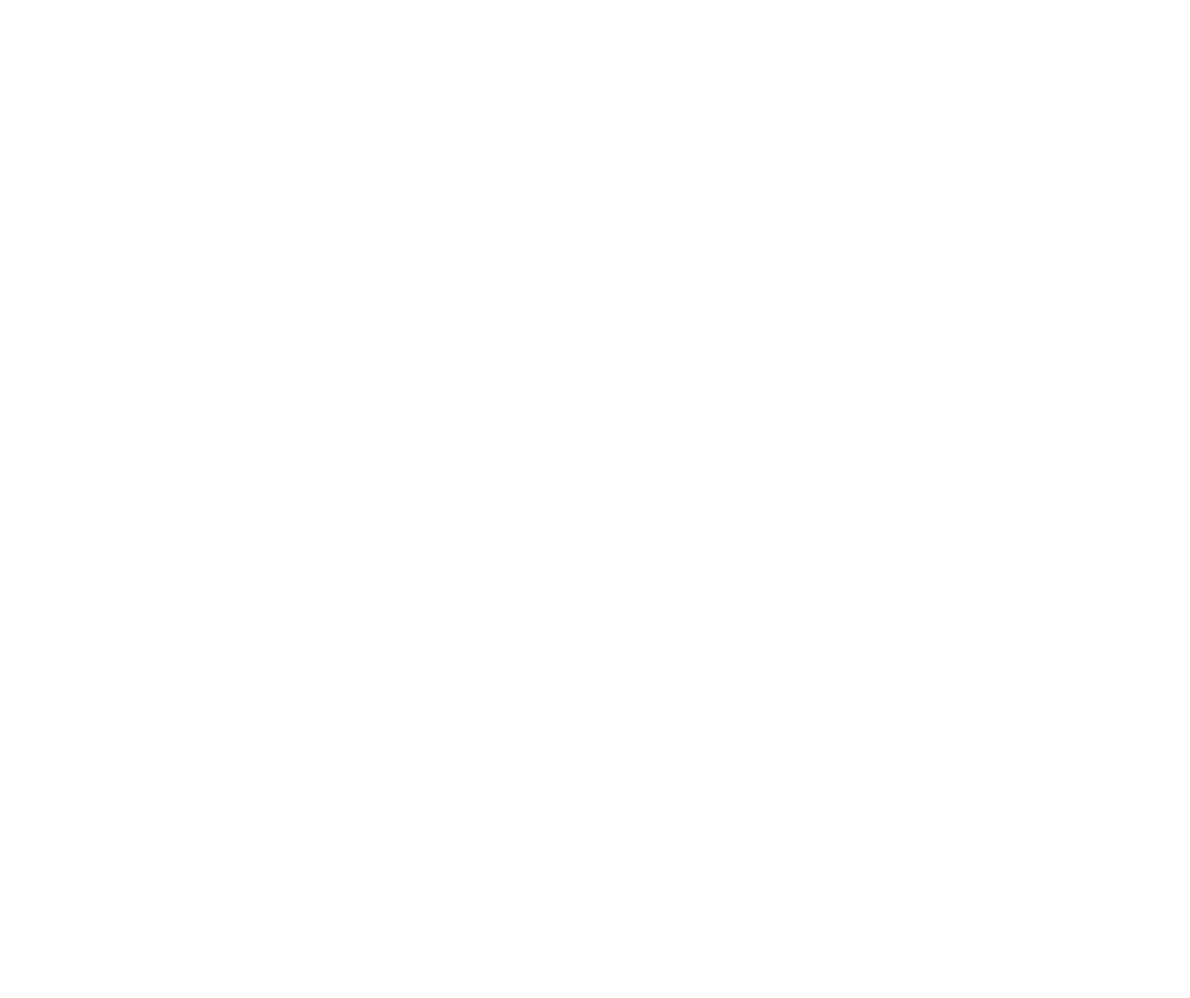
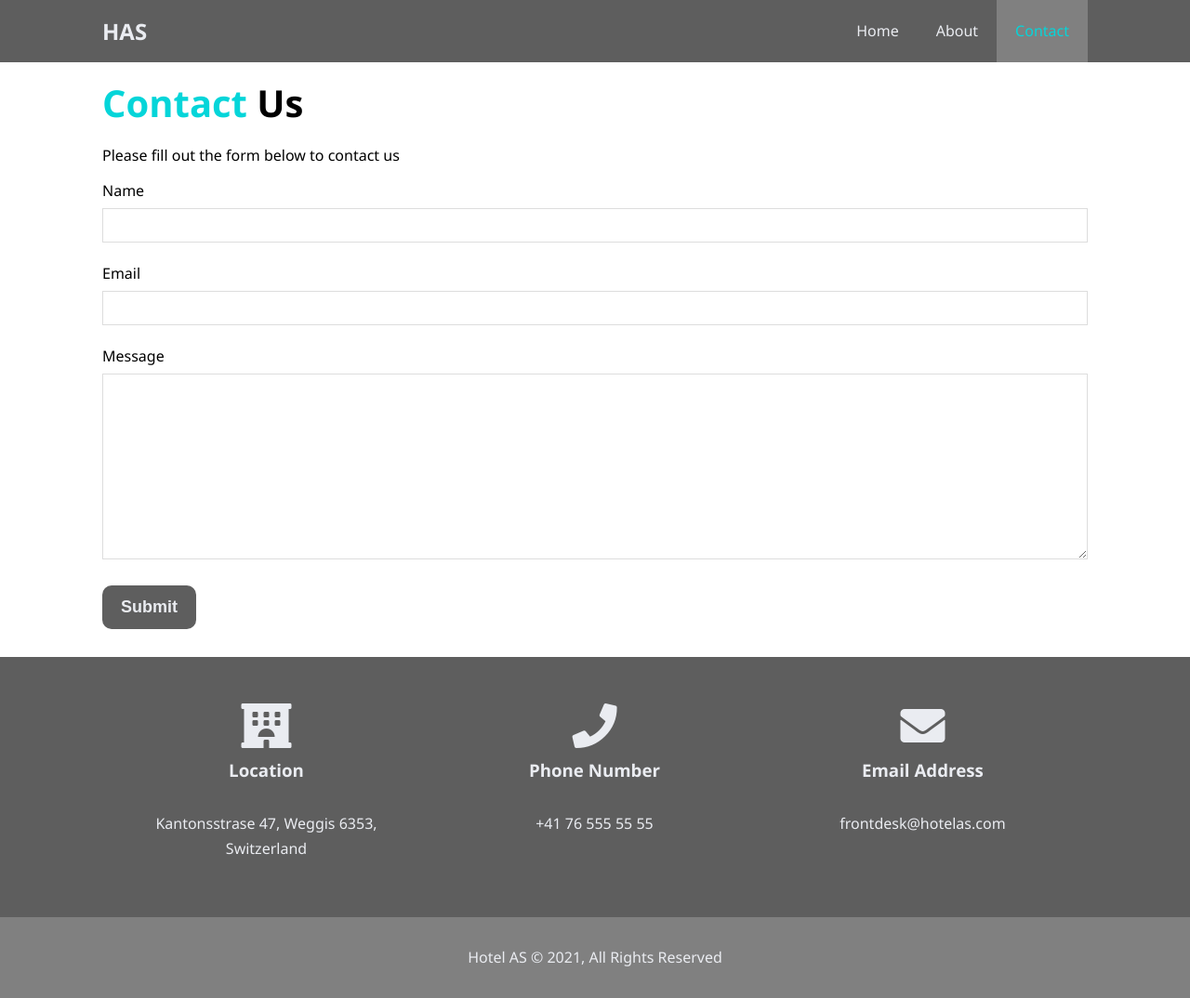
Before and after one commit to LatvianRaccoon/HTML_CSS, a plain HTML site: page contact.html in a window 1280 px wide. Shown: the whole page at 93% size. Before the commit the page ends 800 px from the top, so only its background shows below. Drawn offline with Linux system fonts and the light colour scheme.

Commit message:
finished hotel website project

```diff
--- a/contact.html
+++ b/contact.html
@@ -0,0 +1,78 @@
+<!DOCTYPE html>
+<html lang="en">
+
+<head>
+    <meta charset="UTF-8">
+    <meta http-equiv="X-UA-Compatible" content="IE=edge">
+    <meta name="viewport" content="width=device-width, initial-scale=1.0">
+    <meta name="description" content="Welcome to Your paradise">
+    <meta name="keywords" content="hotel,europa hotel,switzerland hotel">
+
+    <link rel="stylesheet" href="https://use.fontawesome.com/releases/v5.14.0/css/all.css">
+    <link rel="stylesheet" href="css/style.css">
+
+    <title>Hotel AS | Contact</title>
+</head>
+
+<body>
+    <header>
+        <nav id="navbar">
+            <div class="container">
+                <h1 class="logo"><a href="index.html">HAS</a></h1>
+                <ul>
+                    <li><a href="index.html">Home</a></li>
+                    <li><a href="about.html">About</a></li>
+                    <li><a class="current" href="contact.html">Contact</a></li>
+                </ul>
+            </div>
+        </nav>
+    </header>
+
+    <section id="contact-form" class="py-3">
+        <div class="container">
+            <h1 class="l-heading"><span class="text-primary">Contact</span> Us</h1>
+            <p>Please fill out the form below to contact us</p>
+            <form action="process.php">
+                <div class="form-group">
+                    <label for="name">Name</label>
+                    <input type="text" name="name" id="name">
+                </div>
+                <div class="form-group">
+                    <label for="email">Email</label>
+                    <input type="email" name="email" id="email">
+                </div>
+                <div class="form-group">
+                    <label for="message">Message</label>
+                    <textarea type="text" name="message" id="message"></textarea>
+                </div>
+                <button type="submit" class="btn">Submit</button>
+            </form>
+        </div>
+    </section>
+
+    <section id="contact-info" class="bg-dark">
+        <div class="container">
+            <div class="box">
+                <i class="fas fa-hotel fa-3x"></i>
+                <h3> Location</h3>
+                <p>Kantonsstrase 47, Weggis 6353, Switzerland</p>
+            </div>
+            <div class="box">
+                <i class="fas fa-phone fa-3x"></i>
+                <h3>Phone Number</h3>
+                <p>+41 76 555 55 55</p>
+            </div>
+            <div class="box">
+                <i class="fas fa-envelope fa-3x"></i>
+                <h3>Email Address</h3>
+                <p>frontdesk@hotelas.com</p>
+            </div>
+        </div>
+    </section>
+
+    <footer id="main-footer">
+        <p>Hotel AS &copy; 2021, All Rights Reserved</p>
+    </footer>
+</body>
+
+</html>
--- a/css/style.css
+++ b/css/style.css
@@ -190,7 +190,6 @@ p {
 }
 
 /* About Info */
-
 #about-info .info-right {
     float: right;
     width: 50%;
@@ -211,7 +210,6 @@ p {
 }
 
 /* Testimonials */
-
 #testimonials {
     height: 600px;
     background: url('../img/pexels-jean-van-der-meulen-1457845.jpg') no-repeat center/cover;
@@ -238,6 +236,33 @@ p {
     opacity: 0.9;
 }
 
+/* Contact form */
+#contact-form .form-group {
+    margin-bottom: 20px;
+}
+
+#contact-form label {
+    display: block;
+    margin-bottom: 5px;
+}
+
+#contact-form input,
+#contact-form textarea {
+    width: 100%;
+    padding: 10px;
+    border: 1px #ddd solid;
+}
+
+#contact-form textarea {
+    height: 200px;
+}
+
+#contact-form input:focus,
+#contact-form textarea:focus {
+    outline: none;
+    border-color: #05d5d9;
+}
+
 /* Footer */
 #main-footer {
     text-align: center;
```
